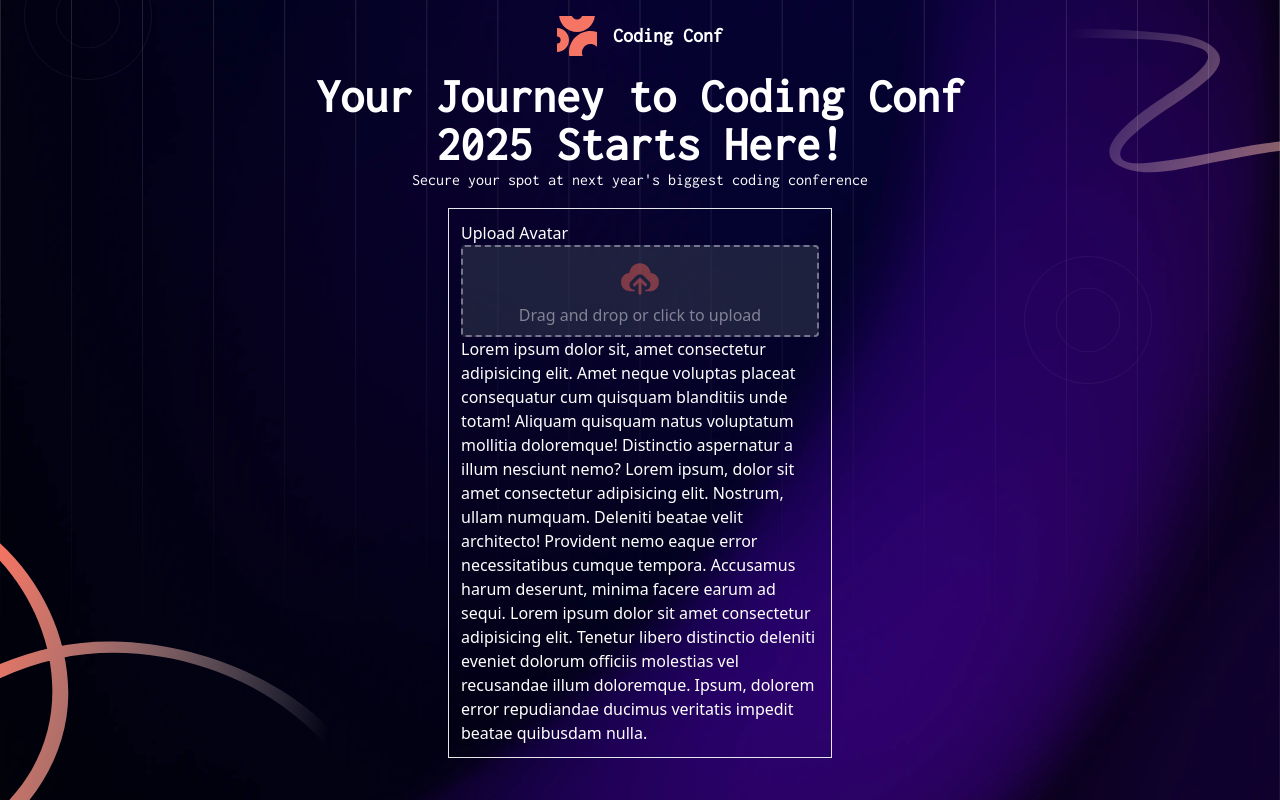
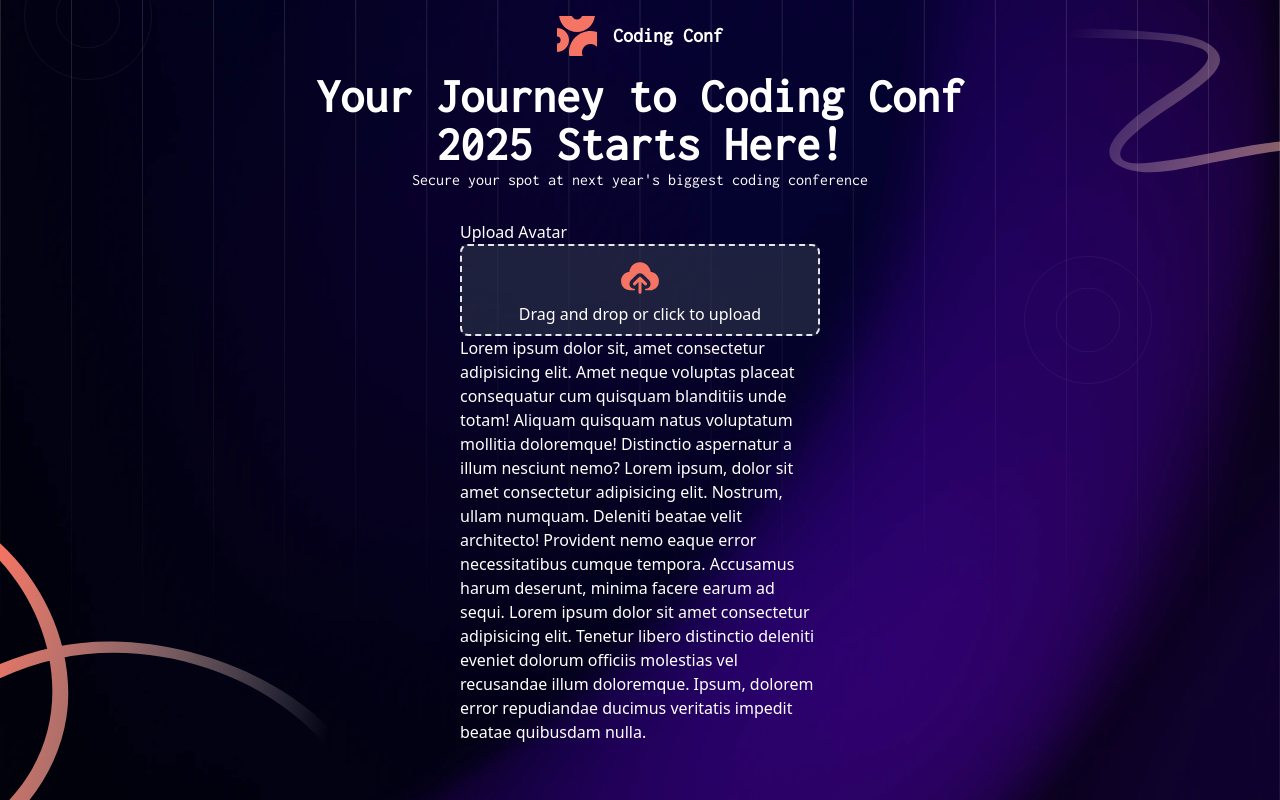
Before and after one commit to PetJs/ticket-generator, a React (Vite) app: page / in a window 1280 px wide. Built offline with nearby package versions, Linux system fonts and the light colour scheme.

Commit message:
Adding finishing touches to the avatar input box

```diff
--- a/src/App.tsx
+++ b/src/App.tsx
@@ -47,6 +47,14 @@ function App() {
     multiple: false
   });
 
+  const removeAvatar = () => {
+    setFiles([]);
+  };
+
+  const changeAvatar =() => {
+    open()
+  }
+
   const handleSubmit = (event: React.FormEvent) => {
     event.preventDefault();
     // Handle file upload logic here if needed
@@ -77,12 +85,20 @@ function App() {
         </div>
 
         {/* Form with overflow handling */}
-        <form onSubmit={handleSubmit} className="text-white border flex flex-col justify-center w-80 md:w-96 absolute left-1/2 transform -translate-x-1/2 p-3  ">
+        <form onSubmit={handleSubmit} className="text-white  flex flex-col justify-center w-80 md:w-96 absolute left-1/2 transform -translate-x-1/2 p-3  ">
           <div className="w-full">
             <p>Upload Avatar</p>
-            <div {...getRootProps()} className="cursor-pointer bg-gray-700 opacity-50 rounded border-dashed border-2 p-2">
+            <div {...getRootProps()} className="cursor-pointer bg-gray-700 bg-opacity-50 rounded-lg border-dashed border-2 p-2">
               <input {...getInputProps()} />
-              {isDragActive ? (
+              {files.length > 0 ? (
+                <div className="flex flex-col justify-center items-center ">
+                  <img src={files[0].preview} alt="preview avatar" className="w-12 rounded-xl " />
+                  <div className="flex gap-2 mt-4">
+                    <button onClick={removeAvatar} className="bg-gray-500 rounded md:rounded-lg text-[16px] md:text-sm px-0.5">Remove image</button>
+                    <button onClick={changeAvatar} className="bg-gray-500 rounded md:rounded-lg text-[16px] md:text-sm px-0.5">Change Image</button>
+                  </div>
+                </div>
+              ) : isDragActive ? (
                 <p>Drop the files here ...</p>
               ) : (
                 <div className="flex flex-col items-center">
@@ -91,12 +107,6 @@ function App() {
                 </div>
               )}
             </div>
-            <ul>
-              {files.map((file) => (
-                <li key={file.name}><img src={file.preview} alt="" /></li>
-              ))}
-            </ul>
-            {/* Content that may overflow */}
             <div className="overflow-auto">
               Lorem ipsum dolor sit, amet consectetur adipisicing elit. Amet neque voluptas placeat consequatur cum quisquam blanditiis unde totam! Aliquam quisquam natus voluptatum mollitia doloremque! Distinctio aspernatur a illum nesciunt nemo?
               Lorem ipsum, dolor sit amet consectetur adipisicing elit. Nostrum, ullam numquam. Deleniti beatae velit architecto! Provident nemo eaque error necessitatibus cumque tempora. Accusamus harum deserunt, minima facere earum ad sequi.
```
